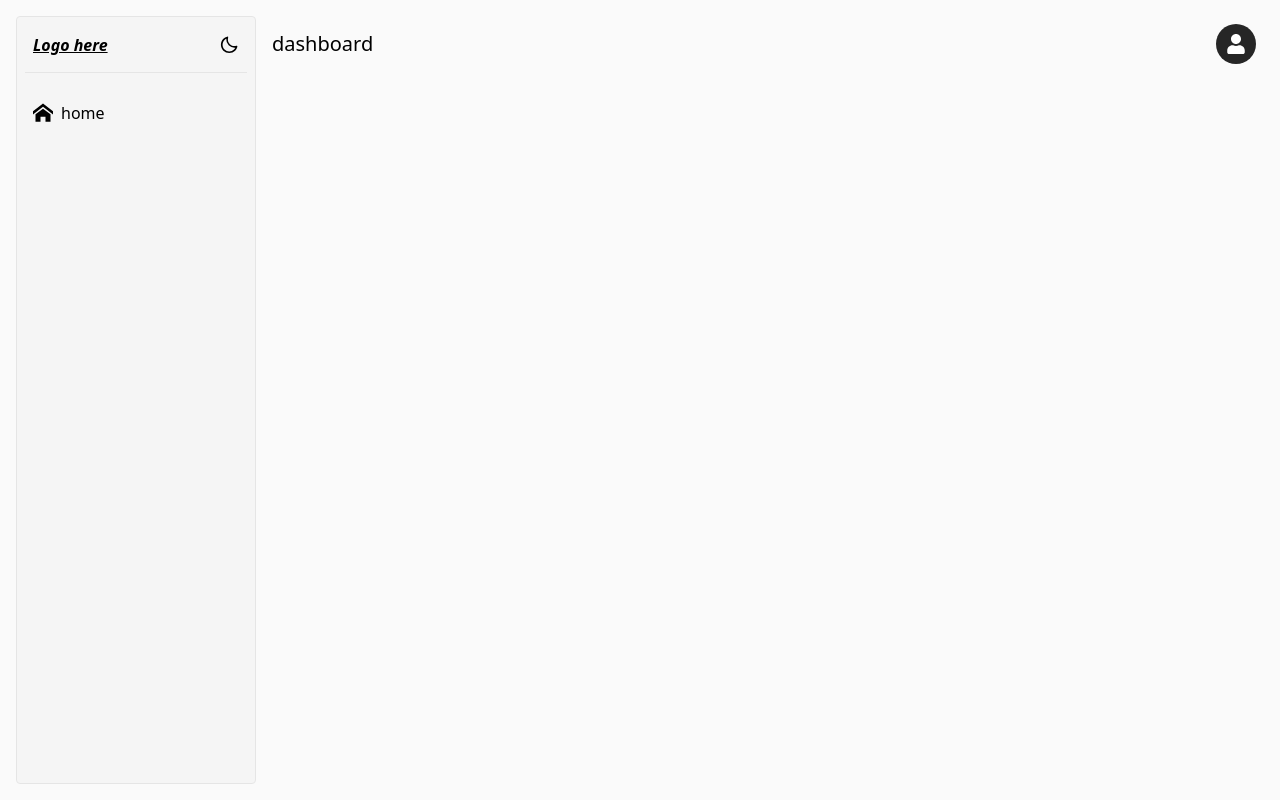
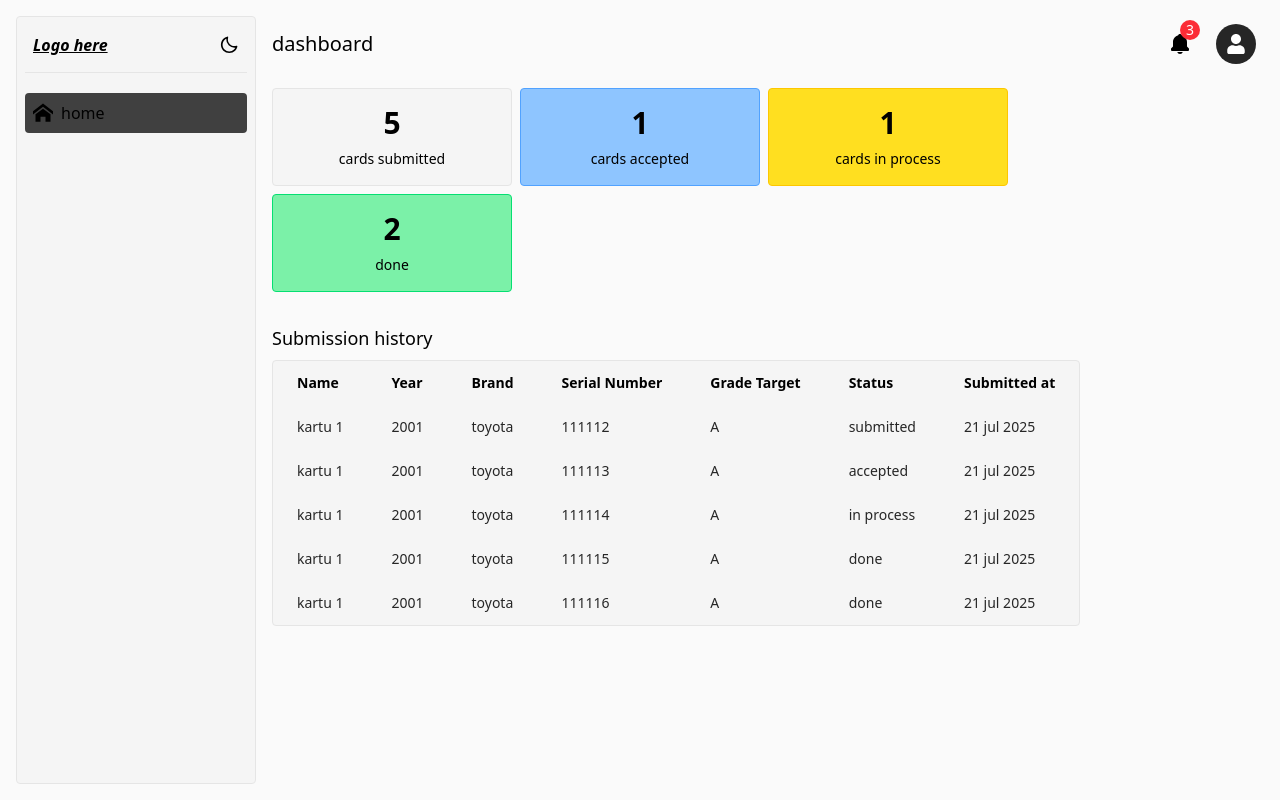
Before and after one commit to Kentangz/be-PSA-Card-for-collage, a Next.js app in the folder frontend/: page /dashboard in a window 1280 px wide. Built offline with nearby package versions, Linux system fonts and the light colour scheme.

Commit message:
create: user dashboard page

```diff
--- a/frontend/src/app/components/profile-menu.tsx
+++ b/frontend/src/app/components/profile-menu.tsx
@@ -1,8 +1,7 @@
 "use client";
 
 import { FaUser } from "react-icons/fa";
-import { useEffect, useState } from "react";
-import Link from "next/link";
+import { useState } from "react";
 import { GoSignOut } from "react-icons/go";
 
 export default function ProfileMenu() {
--- a/frontend/src/app/components/sidebar.tsx
+++ b/frontend/src/app/components/sidebar.tsx
@@ -1,7 +1,9 @@
+"use client";
+
 import Link from "next/link";
-import { IoLogOut } from "react-icons/io5";
 import ToggleTheme from "./toggle-theme";
 import { IconType } from "react-icons";
+import { usePathname } from "next/navigation";
 
 type SidebarMenuType = {
   title: string,
@@ -14,6 +16,9 @@ interface SidebarType {
 }
 
 export default function Sidebar({ menu }: SidebarType) {
+  const pathname = usePathname();
+  console.log(pathname);
+
   return <div className="min-w-60 fixed top-4 bottom-4 bg-neutral-100 dark:bg-neutral-800 border border-neutral-200 dark:border-neutral-700 rounded px-2 flex flex-col justify-between">
     <div>
       {/* LOGO */}
@@ -28,19 +33,12 @@ export default function Sidebar({ menu }: SidebarType) {
           <Link
             key={i}
             href={item.link}
-            className="flex items-center gap-2 hover:bg-neutral-200 dark:hover:bg-neutral-700 p-2 rounded"
+            className={`flex items-center gap-2 hover:bg-neutral-200 dark:hover:bg-neutral-700 p-2 rounded ${pathname === item.link && "bg-neutral-700"}`}
           >
             <item.icon className="text-xl" /> {item.title}
           </Link>
         ))
       }
     </div>
-
-    {/* LOGOUT */}
-    {/* <div> */}
-    {/*   <button className="flex items-center gap-2 hover:bg-red-500/15 p-2 rounded w-full cursor-pointer"> */}
-    {/*     <IoLogOut className="text-xl text-red-600" /> Logout */}
-    {/*   </button> */}
-    {/* </div> */}
   </div>
 }
--- /dev/null
+++ b/frontend/src/app/components/user-notification.tsx
@@ -0,0 +1,47 @@
+"use client";
+
+import { useRef, useState } from "react"
+import { BiSolidBell } from "react-icons/bi"
+
+const notifications = [
+  {
+    message: "your card grade have been upgraded to B",
+    is_read: false,
+    time: "20 jul 2025"
+  },
+  {
+    message: "your card grade have been upgraded to B",
+    is_read: false,
+    time: "20 jul 2025"
+  },
+  {
+    message: "your card grade have been upgraded to B",
+    is_read: true,
+    time: "20 jul 2025"
+  }
+]
+
+export default function UserNotification() {
+  const [isActive, setIsActive] = useState(false);
+
+  return <>
+    <button onClick={() => setIsActive(true)} className="relative cursor-pointer h-10 w-10 flex items-center justify-center rounded-full">
+      <div className="bg-red-500 text-sm text-white rounded-full w-5 h-5 absolute -top-1 right-0">3</div>
+      <BiSolidBell className="text-2xl" />
+    </button>
+
+    <div onClick={() => setIsActive(false)} className={`${isActive ? "fixed" : "hidden"} top-0 left-0 right-0 bottom-0 bg-black/20 dark:bg-white/20 backdrop-blur-sm flex items-center justify-center z-50`}>
+      <div className="max-w-96 md:max-w-[500px] border border-neutral-200 dark:border-neutral-700 rounded bg-neutral-100 dark:bg-neutral-800 p-4" onClick={e => e.stopPropagation()}>
+        <h2 className="text-2xl font-semibold mb-4">Notification</h2>
+        <div className="flex flex-col gap-1 max-h-[500px] overflow-auto">
+          {notifications.map((notification, i) => (
+            <div key={i} className={`border border-neutral-200 dark:border-neutral-700 p-4 dark:text-neutral-100 rounded ${!notification.is_read && "font-medium bg-neutral-200 dark:bg-neutral-700/50 dark:text-white"}`}>
+              <p>{notification.message}</p>
+              <p className="text-sm text-neutral-600 dark:text-neutral-400">{notification.time}</p>
+            </div>
+          ))}
+        </div>
+      </div>
+    </div>
+  </>
+}
--- a/frontend/src/app/dashboard/(user)/layout.tsx
+++ b/frontend/src/app/dashboard/(user)/layout.tsx
@@ -1,10 +1,14 @@
+"use client";
+
+import ProfileMenu from "@/app/components/profile-menu"
 import Sidebar from "@/app/components/sidebar"
+import UserNotification from "@/app/components/user-notification"
 import { ImHome } from "react-icons/im"
 
 const menu = [
   {
     title: "home",
-    link: "/home",
+    link: "/dashboard",
     icon: ImHome
   }
 ]
@@ -12,6 +16,16 @@ const menu = [
 export default function UserDashboardLayout({ children }: { children: React.ReactNode }) {
   return <>
     <Sidebar menu={menu} />
+    <nav className="w-full pl-62 mt-4">
+      <div className="h-14 flex justify-between items-center px-2">
+        <p className="text-xl font-medium">dashboard</p>
+        <div className="flex items-center gap-4">
+          <UserNotification />
+          <ProfileMenu />
+        </div>
+      </div>
+    </nav>
+
     <div className="flex-grow p-4 ps-64">
       {children}
     </div>
--- a/frontend/src/app/dashboard/(user)/page.tsx
+++ b/frontend/src/app/dashboard/(user)/page.tsx
@@ -1,4 +1,127 @@
+const fields = [
+  {
+    label: "Name",
+    name: "name",
+  },
+  {
+    label: "Year",
+    name: "year"
+  },
+  {
+    label: "Brand",
+    name: "brand"
+  },
+  {
+    label: "Serial Number",
+    name: "serial_number"
+  },
+  {
+    label: "Grade Target",
+    name: "grade_target"
+  },
+  {
+    label: "Status",
+    name: "status"
+  },
+  {
+    label: "Submitted at",
+    name: "submitted_at",
+  },
+]
+
+const tableData = [
+  {
+    name: "kartu 1",
+    year: 2001,
+    brand: "toyota",
+    serial_number: 111112,
+    grade_target: "A",
+    status: "submitted",
+    submitted_at: "21 jul 2025"
+  },
+  {
+    name: "kartu 1",
+    year: 2001,
+    brand: "toyota",
+    serial_number: 111113,
+    grade_target: "A",
+    status: "accepted",
+    submitted_at: "21 jul 2025"
+  },
+  {
+    name: "kartu 1",
+    year: 2001,
+    brand: "toyota",
+    serial_number: 111114,
+    grade_target: "A",
+    status: "in process",
+    submitted_at: "21 jul 2025"
+  },
+  {
+    name: "kartu 1",
+    year: 2001,
+    brand: "toyota",
+    serial_number: 111115,
+    grade_target: "A",
+    status: "done",
+    submitted_at: "21 jul 2025"
+  },
+  {
+    name: "kartu 1",
+    year: 2001,
+    brand: "toyota",
+    serial_number: 111116,
+    grade_target: "A",
+    status: "done",
+    submitted_at: "21 jul 2025"
+  }
+]
+
 export default function Dashboard() {
-  return <>
-  </>
+  return <div>
+
+    {/* submission status summary */}
+    <div className="flex gap-2 flex-wrap">
+      <div className="bg-neutral-100 dark:bg-neutral-800 border border-neutral-200 dark:border-neutral-700 w-60 p-4 text-center rounded">
+        <h2 className="text-3xl font-bold mb-2">5</h2>
+        <p className="text-sm">cards submitted</p>
+      </div>
+      <div className="bg-blue-300 dark:bg-blue-800 border border-blue-400 dark:border-blue-700 w-60 p-4 text-center rounded">
+        <h2 className="text-3xl font-bold mb-2">1</h2>
+        <p className="text-sm">cards accepted</p>
+      </div>
+      <div className="bg-yellow-300 dark:bg-yellow-800 border border-yellow-400 dark:border-yellow-700 w-60 p-4 text-center rounded">
+        <h2 className="text-3xl font-bold mb-2">1</h2>
+        <p className="text-sm">cards in process</p>
+      </div>
+      <div className="bg-green-300 dark:bg-green-800 border border-green-400 dark:border-green-700 w-60 p-4 text-center rounded">
+        <h2 className="text-3xl font-bold mb-2">2</h2>
+        <p className="text-sm">done</p>
+      </div>
+    </div>
+
+    <h5 className="text-lg mt-8 mb-2">Submission history</h5>
+    <div className="flex">
+      <div className="border bg-neutral-100 dark:bg-neutral-800 border-neutral-200 dark:border-zinc-700 rounded overflow-x-auto">
+        <table className="table w-full text-sm text-left rtl:text-right">
+          <thead className="">
+            <tr>
+              {fields.map(field => {
+                return <th className="py-3 px-6" key={field.name}>{field.label}</th>
+              })}
+            </tr>
+          </thead>
+          <tbody className="text-neutral-800 dark:text-neutral-100">
+            {tableData.map((item: Record<string, string | number>, index: number) => (
+              <tr key={index}>
+                {fields.map(field => {
+                  return <td className="py-3 px-6 whitespace-nowrap" key={field.name}>{item[field.name]}</td>
+                })}
+              </tr>
+            ))}
+          </tbody>
+        </table>
+      </div>
+    </div>
+  </div>
 }
--- a/frontend/src/app/dashboard/layout.tsx
+++ b/frontend/src/app/dashboard/layout.tsx
@@ -1,15 +1,5 @@
-import ProfileMenu from "../components/profile-menu";
-
 export default function DashboardLayout({ children }: { children: React.ReactNode }) {
   return <div className="max-w-screen-2xl flex flex-col m-auto px-4 bg-">
-
-    <nav className="w-full pl-62 mt-4">
-      <div className="h-14 flex justify-between items-center px-2">
-        <p className="text-xl font-medium">dashboard</p>
-        <ProfileMenu />
-      </div>
-    </nav>
-
     {children}
   </div>
 }
```
